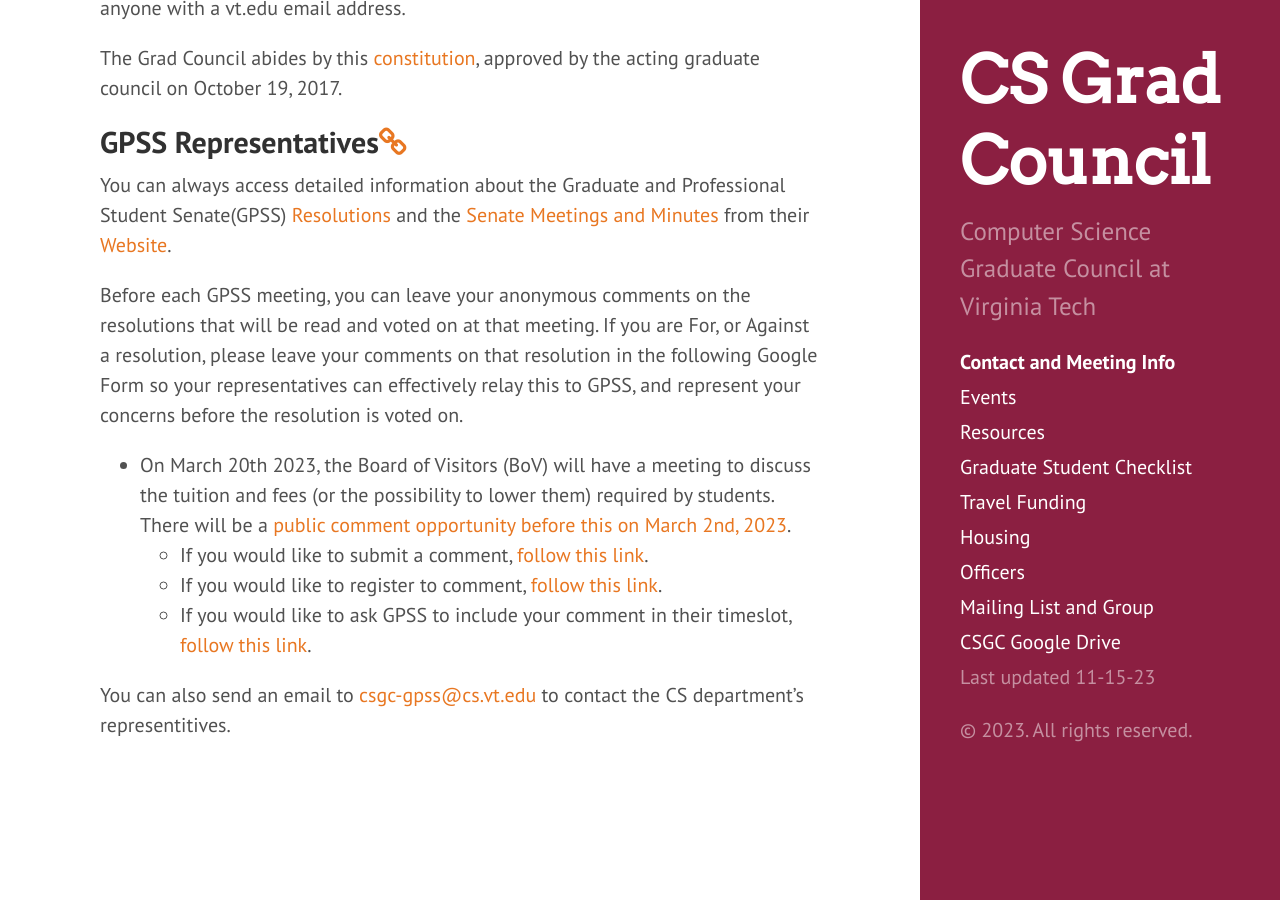
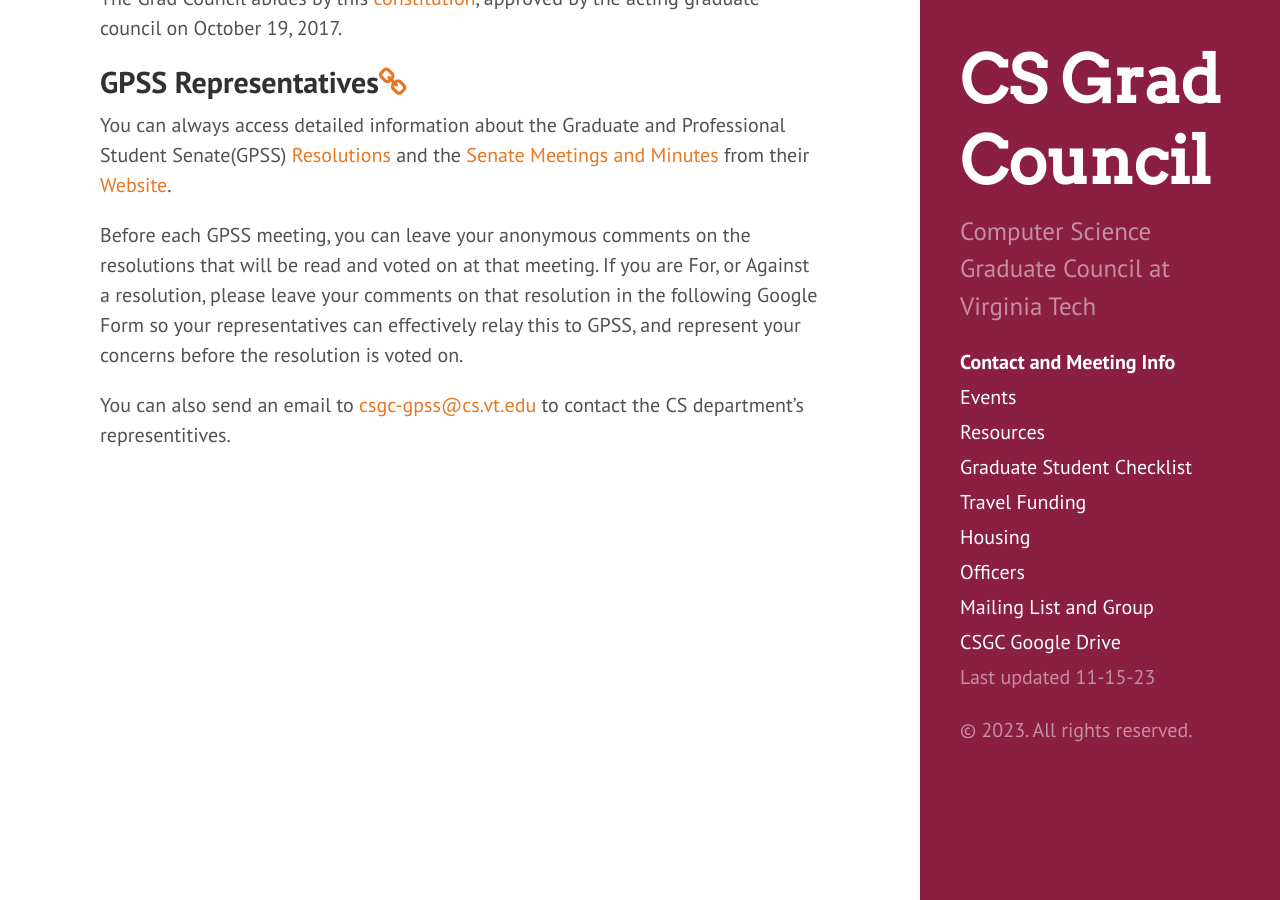
Before and after one commit to CSGraduateCouncil-VirginiaTech/csgc-website, a Jekyll site: the page built from meetings.md, in a window 1280 px wide and 900 px high, scrolled down 1090 px. Built offline with Jekyll 4.4.1, drawn with Linux system fonts in a browser that asks for light colours; some of the changed lines change nothing that is shown; some of the changed text lies outside the part shown.

Commit message:
Update meetings.md (#246)
Fix meeting dates w/ new meeting time.

Remove the blurb about the BOV meeting which has already happened.

```diff
--- a/meetings.md
+++ b/meetings.md
@@ -5,16 +5,14 @@
 ---
 
 ## <a name="Regularmeetings"></a>Regular meetings<a href="#Regularmeetings"><i class="fa fa-link" aria-hidden="true"></i></a>
-Time: Every other Monday, 12:30 to 1:30
-* Aug 28
-* Sep 11
-* Sep 25
-* Oct 09
-* Oct 23
-* Nov 06
-* Nov 20
-* Dec 04
-* Dec 18
+Time: Every other Monday, 12:30 to 1:30 (Fall 2023)
+* ~~Aug 28~~
+* ~~Sep 11~~
+* ~~Sep 25~~
+* ~~Oct 09~~
+* ~~Oct 23~~
+* ~~Nov 06~~
+* Nov 27
 
 Location: Gilbert 3001 and Zoom. Please access the link from the [Calendar Event](https://calendar.google.com/calendar?cid=dnQuZWR1X240bnQ0aGdlNTBrdjdqajFjZDN1NzllaW1rQGdyb3VwLmNhbGVuZGFyLmdvb2dsZS5jb20).
 
@@ -30,7 +28,7 @@
 
 ## <a name="MinutesandConstitution"></a>Minutes and Constitution<a href="#MinutesandConstitution"><i class="fa fa-link" aria-hidden="true"></i></a>
 If you're interested in what happens at Grad Council meetings, you've come to the right place.
-Meeting minutes live in this Google Drive [folder](https://drive.google.com/drive/folders/0B0b9Zb_kmZenbG1VTnhadTNHVDg?usp=sharing) and can be viewed by anyone with a vt.edu email address.
+Meeting minutes live in this Google Drive [folder](https://drive.google.com/drive/u/1/folders/1MHa2euOTSwVi1UoUwMvtx2DwJXaNA9Ad) and can be viewed by anyone with a vt.edu email address.
 
 The Grad Council abides by this [constitution](https://docs.google.com/document/d/1YrcqQCxML7jFIrtPRbh80wkqDbkA-7syDoGd6AdtGpQ/edit?usp=sharing), approved by the acting graduate council on October 19, 2017.
 
@@ -40,9 +38,4 @@
 
 Before each GPSS meeting, you can leave your anonymous comments on the resolutions that will be read and voted on at that meeting. If you are For, or Against a resolution, please leave your comments on that resolution in the following Google Form so your representatives can effectively relay this to GPSS, and represent your concerns before the resolution is voted on.
 
-* On March 20th 2023, the Board of Visitors (BoV) will have a meeting to discuss the tuition and fees (or the possibility to lower them) required by students. There will be a [public comment opportunity before this on March 2nd, 2023](https://vtx.vt.edu/articles/2023/02/bov-public-comment-2023.html).
-  * If you would like to submit a comment, [follow this link](https://bov.vt.edu/comments/comment.php).
-  * If you would like to register to comment, [follow this link](https://bov.vt.edu/comments/register.php).
-  * If you would like to ask GPSS to include your comment in their timeslot, [follow this link](https://docs.google.com/forms/d/e/1FAIpQLSc6dzQtv5kZSe37k7RAzbufZg9Pz4qOtwOl4-PZ63i9kBGu9g/viewform?usp=sf_link).
-
 You can also send an email to [csgc-gpss@cs.vt.edu](mailto:csgc-gpss@cs.vt.edu) to contact the CS department's representitives.
```
